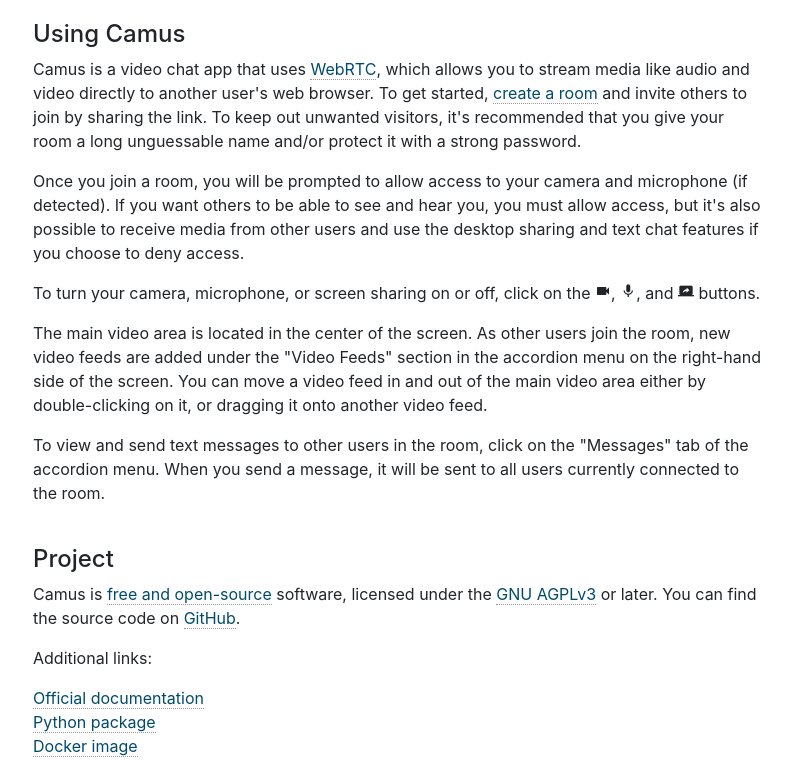
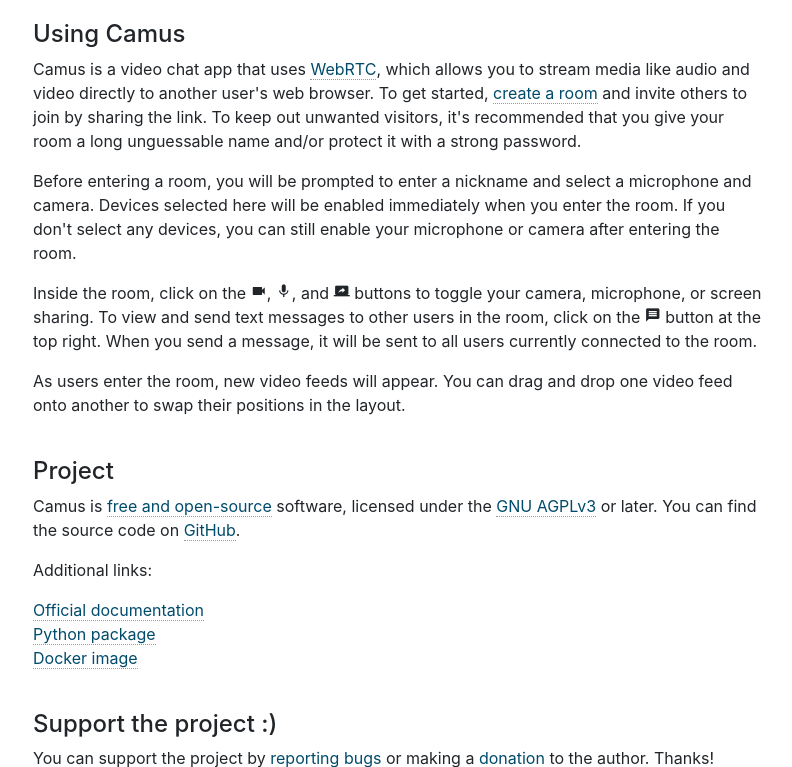
Before and after one commit to camuschat/camus, a Python web app: template camus/templates/about.html in a window 1280 px wide. Shown: the part 56-823 px from the top of the page, without its empty margins (52-844 px from the left). Run offline with Jinja, Linux system fonts and the light colour scheme; the template is opened without the code that fills it, so the values that code supplies are empty; some libraries are stand-ins or nearby versions.

Commit message:
Update user documentation.

```diff
--- a/camus/templates/about.html
+++ b/camus/templates/about.html
@@ -10,23 +10,21 @@
                 started, <a href="/chat"> create a room</a> and invite others to join by sharing
                 the link. To keep out unwanted visitors, it's recommended that you give your room
                 a long unguessable name and/or protect it with a strong password.</p>
-            <p>Once you join a room, you will be prompted to allow access to your camera and
-                microphone (if detected). If you want others to be able to see and hear you,
-                you must allow access, but it's also possible to receive media from other users
-                and use the desktop sharing and text chat features if you choose to deny access.</p>
-            <p>To turn your camera, microphone, or screen sharing on or off, click on the
-                <i id="toggle-video-icon" class="material-icons">videocam</i></button>,
-                <i id="toggle-audio-icon" class="material-icons">mic</i></button>, and
-                <i id="toggle-display-icon" class="material-icons">screen_share</i></button>
-                buttons.</p>
-            <p>The main video area is located in the center of the screen. As other users join the
-                room, new video feeds are added under the "Video Feeds" section in the accordion
-                menu on the right-hand side of the screen. You can move a video feed in and out
-                of the main video area either by double-clicking on it, or dragging it onto another
-                video feed.</p>
-            <p>To view and send text messages to other users in the room, click on the "Messages"
-                tab of the accordion menu. When you send a message, it will be sent to all users
+            <p>Before entering a room, you will be prompted to enter a nickname and select a
+                microphone and camera. Devices selected here will be enabled immediately when you
+                enter the room. If you don't select any devices, you can still enable your
+                microphone or camera after entering the room.</p>
+            <p>Inside the room, click on the
+                <i id="toggle-video-icon" class="material-icons">videocam</i>,
+                <i id="toggle-audio-icon" class="material-icons">mic</i>, and
+                <i id="toggle-display-icon" class="material-icons">screen_share</i>
+                buttons to toggle your camera, microphone, or screen sharing. To view and send text
+                messages to other users in the room, click on the
+                <i id="toggle-video-icon" class="material-icons">message</i>
+                button at the top right. When you send a message, it will be sent to all users
                 currently connected to the room.</p>
+            <p>As users enter the room, new video feeds will appear. You can drag and drop one
+                video feed onto another to swap their positions in the layout.</p>
         <br/>
         <h4>Project</h4>
         <p>Camus is <a href="https://en.wikipedia.org/wiki/Free_and_open-source_software">free and
```
